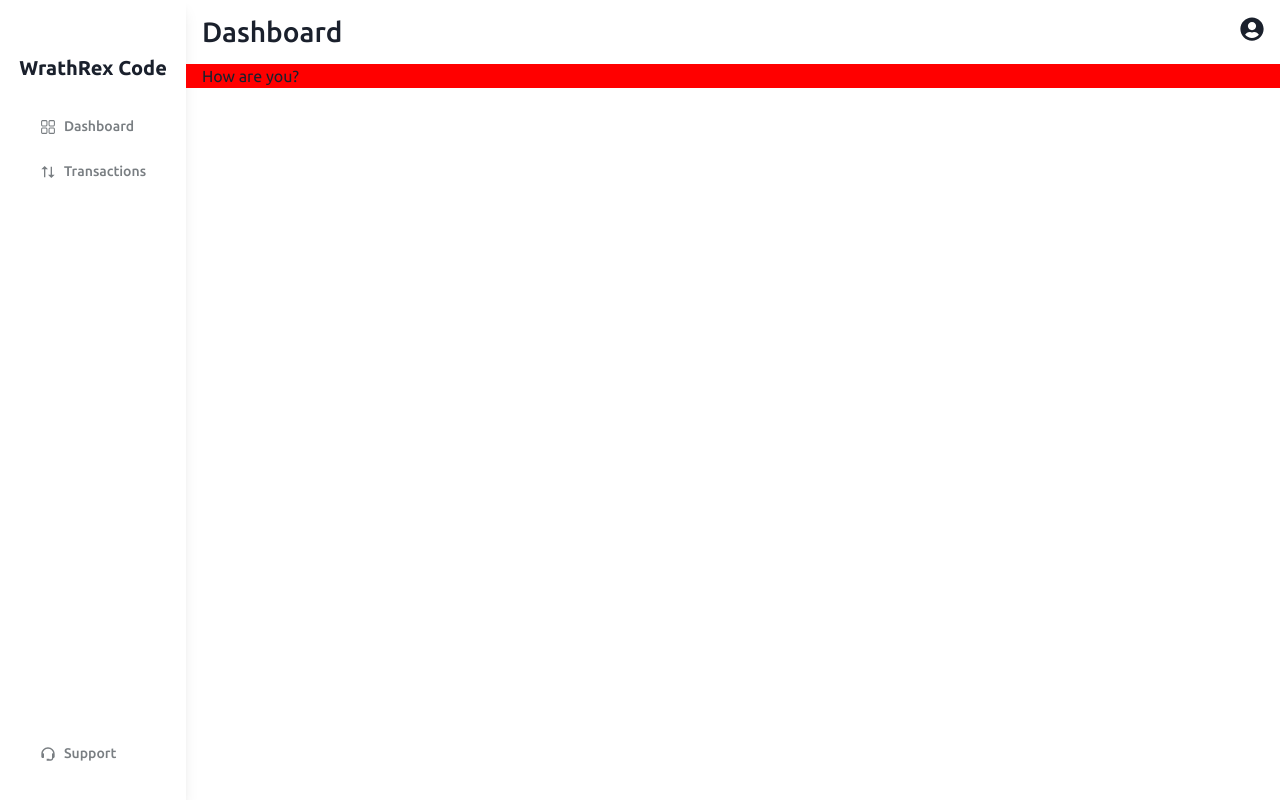
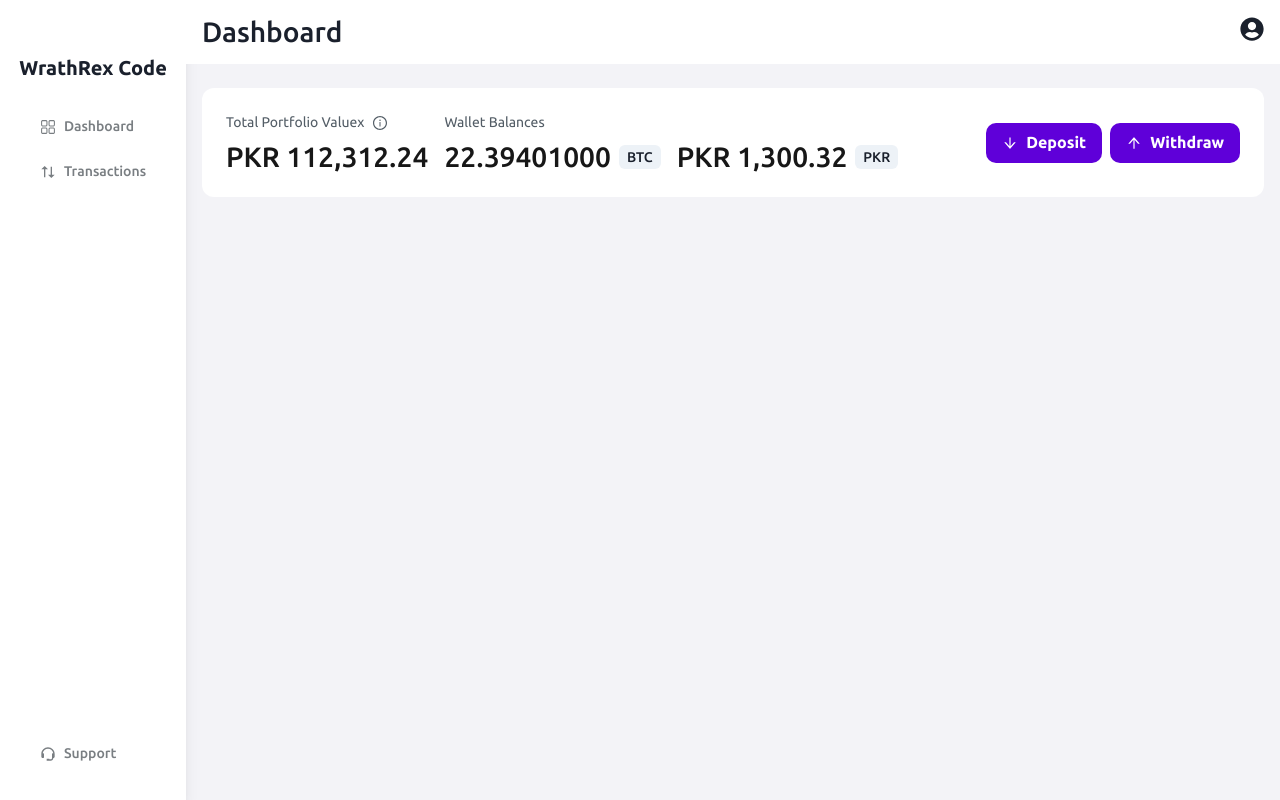
Before and after one commit to Sobanhanif4/crypto-dashboard-react, a React (Vite) app: page /transaction in a window 1280 px wide. Built offline with nearby package versions, Linux system fonts and the light colour scheme.

Commit message:
portfolio section added

```diff
--- a/src/components/DashboardLayout.jsx
+++ b/src/components/DashboardLayout.jsx
@@ -19,7 +19,7 @@
       <SideDrawer isOpen={isOpen} onClose={onclose} />
       <Box flexGrow={1}>
         <TopNav title={title} onOpen={onOpen} />
-        <Container bg="red" maxW="70rem">
+        <Container mt="6" maxW="70rem">
           {children}
         </Container>
       </Box>
--- a/src/components/Sidenav.jsx
+++ b/src/components/Sidenav.jsx
@@ -20,16 +20,18 @@
 
   return (
     <Stack
-    justify="space-between"
-    boxShadow={{
+      bg="white"
+      justify="space-between"
+      boxShadow={{
         base: "none",
         lg: "lg",
-    }}
-    w={{
+      }}
+      w={{
         base: "full",
-        lg: "16rm"
-    }}
-    h="100vh">
+        lg: "16rm",
+      }}
+      h="100vh"
+    >
       <Box>
         <Heading textAlign="center" as="h1" fontSize="20px" pt="3.5rem">
           WrathRex Code
--- a/src/components/TopNav.jsx
+++ b/src/components/TopNav.jsx
@@ -13,7 +13,7 @@
 
 const TopNav = ({ title, onOpen }) => {
   return (
-    <Box px="4">
+    <Box px="4" bg="white">
       <HStack maxW="70rem" h="16" justify="space-between" mx="auto">
         <Icon as={FaBars} onClick={onOpen} display={{
           base: "block",
--- a/src/pages/Dashboard/Dashboard.jsx
+++ b/src/pages/Dashboard/Dashboard.jsx
@@ -1,9 +1,10 @@
 import DashboardLayout from "../../components/DashboardLayout";
+import PorfolioSection from "./components/PorfolioSection";
 
 const Dashboard = ({}) => {
   return (
   <DashboardLayout title="Dashboard">
-    <div>How are you?</div>
+    <PorfolioSection />
   </DashboardLayout>
   );
 };
--- /dev/null
+++ b/src/pages/Dashboard/components/PorfolioSection.jsx
@@ -0,0 +1,92 @@
+import { Button, HStack, Icon, Stack, Tag, Text } from "@chakra-ui/react";
+import {
+  AiOutlineArrowDown,
+  AiOutlineArrowUp,
+  AiOutlineInfoCircle,
+} from "react-icons/ai";
+
+const PorfolioSection = () => {
+  return (
+    <HStack
+      bg="white"
+      borderRadius="xl"
+      p="6"
+      justify="space-between"
+      align={{
+        base: "flex-start",
+        xl: "center",
+      }}
+      flexDir={{
+        base: "column",
+        xl: "row",
+      }}
+      spacing={{
+        base: 4,
+        xl: 0,
+      }}
+    >
+      <HStack
+        spacing={{
+          base: "0",
+          xl: "16px",
+        }}
+        align={{
+          base: "flex-start",
+          xl: "center",
+        }}
+        flexDir={{
+          base: "column",
+          xl: "row",
+        }}
+      >
+        <Stack>
+          <HStack color="black.80">
+            <Text fontSize="14px">Total Portfolio Valuex </Text>
+            <Icon as={AiOutlineInfoCircle} />
+          </HStack>
+          <Text textStyle="h2" fontWeight="medium">
+            PKR 112,312.24
+          </Text>
+        </Stack>
+        <Stack>
+          <HStack color="black.80">
+            <Text fontSize="14px">Wallet Balances</Text>
+          </HStack>
+          <HStack
+            spacing={4}
+            align={{
+              base: "flex-start",
+              sm: "center",
+            }}
+            flexDir={{
+              base: "column",
+              sm: "row",
+            }}
+          >
+            <HStack>
+              <Text textStyle="h2" fontWeight="medium">
+                22.39401000
+              </Text>
+              <Tag colorScheme="gray" fontWeight="medium">
+                BTC
+              </Tag>
+            </HStack>
+            <HStack>
+              <Text textStyle="h2" fontWeight="medium">
+                PKR 1,300.32
+              </Text>
+              <Tag colorScheme="gray">PKR</Tag>
+            </HStack>
+          </HStack>
+        </Stack>
+      </HStack>
+
+      <HStack>
+        <Button leftIcon={<Icon as={AiOutlineArrowDown} />}>Deposit</Button>
+        <Button leftIcon={<Icon as={AiOutlineArrowUp} />}>Withdraw</Button>
+      </HStack>
+    </HStack>
+  );
+};
+
+export default PorfolioSection;
--- a/src/theme/index.js
+++ b/src/theme/index.js
@@ -1,8 +1,115 @@
-import { extendTheme } from "@chakra-ui/react";
+import { Button, extendTheme, withDefaultColorScheme } from "@chakra-ui/react";
 
-export const theme = extendTheme({
+export const theme = extendTheme(
+  {
+    colors: {
+      purple: {
+        500: "#5F00D9",
+      },
+      p: {
+        purple: "#5F00D9",
+        black: "#171717",
+      },
+      black: {
+        5: "#F3F3F7",
+        10: "#EEEEF4",
+        20: "#D8DDE2",
+        40: "#BBABAC4",
+        60: "#797E82",
+        80: "#535D66",
+      },
+    },
+
     fonts: {
-        heading: `Ubuntu`,
-        body: "Ubuntu",
+      heading: `Ubuntu`,
+      body: "Ubuntu",
     },
-})
+    textStyles: {
+      h1: {
+        fontSize: {
+          base: "30px",
+          md: "32px",
+        },
+        color: "p.black",
+        lineHeight: {
+          base: "34px",
+          md: "36px",
+        },
+      },
+      h2: {
+        fontSize: {
+          base: "24px",
+          md: "28px",
+        },
+        color: "p.black",
+        lineHeight: { base: "28px", md: "32px" },
+      },
+
+      h3: {
+        fontSize: {
+          base: "22px",
+          md: "24px",
+          xl: "32px",
+        },
+        color: "p.black",
+
+        lineHeight: { base: "26px", md: "28px", xl: "36px" },
+      },
+
+      h4: {
+        fontSize: {
+          base: "20px",
+          md: "22px",
+        },
+        color: "p.black",
+
+        lineHeight: { base: "24px", md: "26px" },
+      },
+      h5: {
+        fontSize: {
+          base: "18px",
+          md: "20px",
+        },
+        color: "p.black",
+
+        lineHeight: { base: "22px", md: "24px" },
+      },
+      h6: {
+        fontSize: {
+          base: "16px",
+          md: "18px",
+        },
+        color: "p.black",
+
+        lineHeight: { base: "20px", md: "22px" },
+      },
+    },
+    fontSizes: {
+      xs: "12px",
+      sm: "14px",
+      base: { base: "16px", md: "18px" },
+      lg: { base: "18px", md: "20px" },
+      xl: { base: "20px", md: "22px" },
+      "2xl": { base: "22px", md: "24px" },
+      "3xl": { base: "24px", md: "28px" },
+      "4xl": { base: "30px", md: "32px" },
+    },
+    styles: {
+      global: {
+        body: {
+          bg: "#F3F3F7",
+        },
+      },
+    },
+
+    components: {
+      Button: {
+        baseStyle: {
+          fontWeight: "bold",
+          borderRadius: "10px",
+        },
+      },
+    },
+  },
+  withDefaultColorScheme({ colorScheme: "purple" })
+);
```
